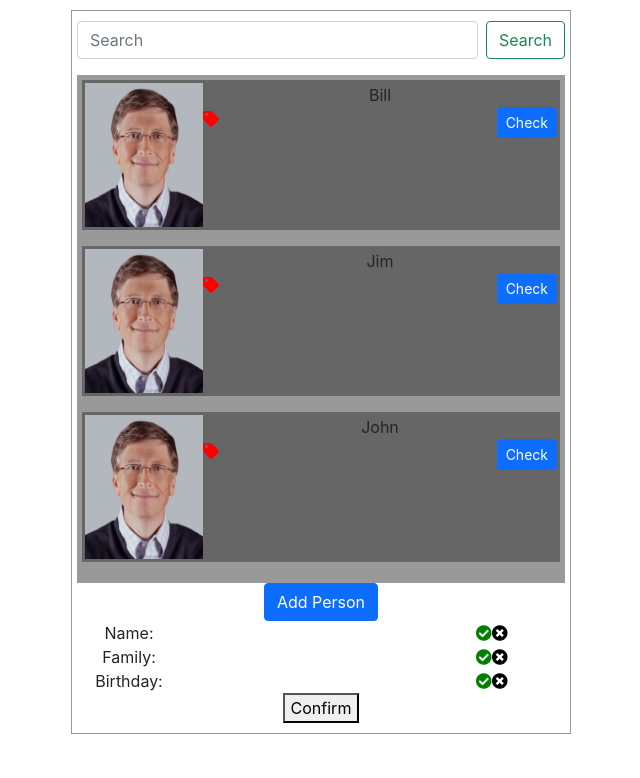
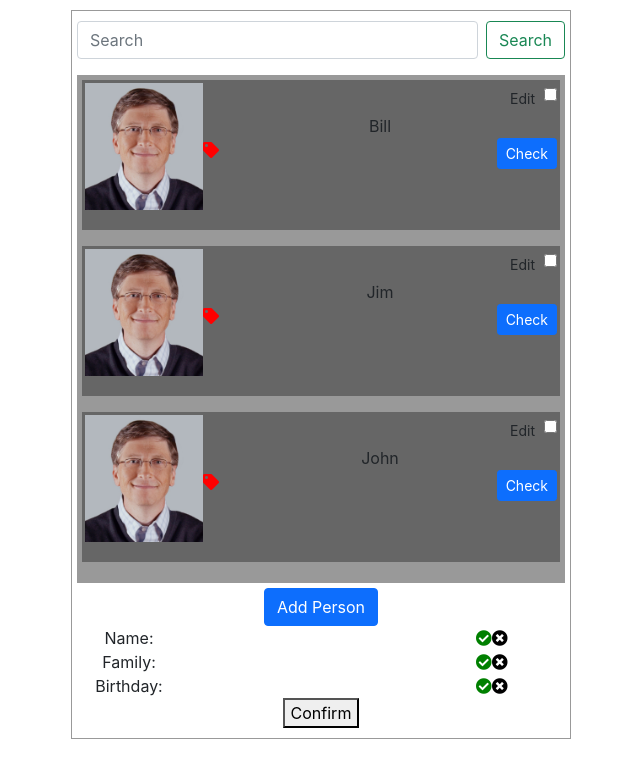
Before and after one commit to adnanros/spad-task, a React (Create React App) app: page / in a window 1280 px wide. Shown: the top 778 px of the page, without its empty margins (11-651 px from the left). Built offline with nearby package versions, Linux system fonts and the light colour scheme.

Commit message:
feat: add edit button and checkbox in position

```diff
--- a/src/components/Person.js
+++ b/src/components/Person.js
@@ -1,11 +1,19 @@
 const Person = ({ person, onCheck }) => {
     return (
-        <div className='d-flex mb-3'
+        <div className='mb-3'
             style={{ 'height': '150px', 'padding': '3px', 'backgroundColor': '#666' }}>
+
+            <div className='d-flex'>
                 <div className='col-3' style={{}}>
                     <img src={require('../images/bill-gates.jpg')} style={{ 'width': '100%', 'height': '100%' }} alt='...' />
                 </div>
                 <div className='col-9' style={{}}>
+                    <div className='d-flex justify-content-end'>
+                        <button className='btn btn-sm btn-ouline-secondary'>Edit</button>
+                        <div>
+                            <input type='checkbox' />
+                        </div>
+                    </div>
                     {person.name}
                     <div className='d-flex justify-content-between'>
                         <div>
@@ -14,10 +22,12 @@ const Person = ({ person, onCheck }) => {
                         </div>
                         {!person.confirmed &&
                             <div>
-                        <button className='btn btn-sm btn-primary' onClick={()=>{onCheck(person)}}>Check</button>
+                                <button className='btn btn-sm btn-primary' onClick={() => { onCheck(person) }}>Check</button>
                             </div>}
                     </div>
                 </div>
+            </div>
+
         </div>
     );
 }
--- a/src/components/Persons.js
+++ b/src/components/Persons.js
@@ -2,7 +2,7 @@ import Person from "./Person";
 
 const Persons = ({persons, onCheck}) => {
     return (
-        <div style={{'padding': '5px', 'backgroundColor': '#999'}}>
+        <div style={{'padding': '5px', 'backgroundColor': '#999', 'marginBottom': '5px'}}>
             {
                 persons.map((person, index) => (
                 <Person key={index} person={person} onCheck={onCheck}/>
```
Lines whose indentation alone changed are shown as unchanged.
